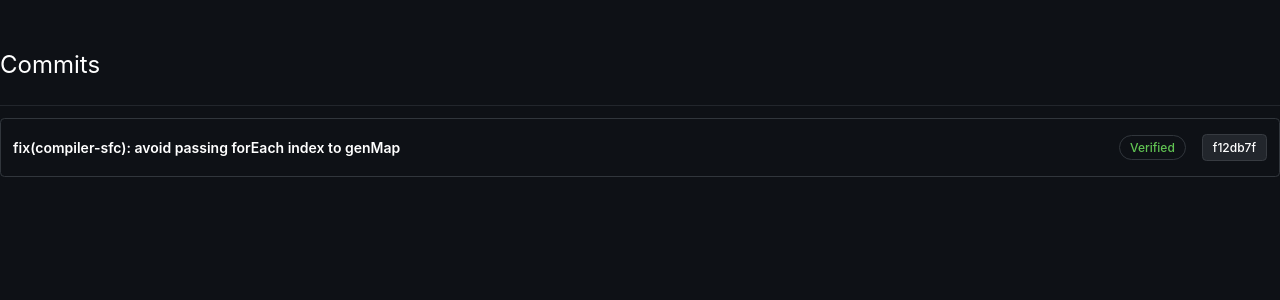
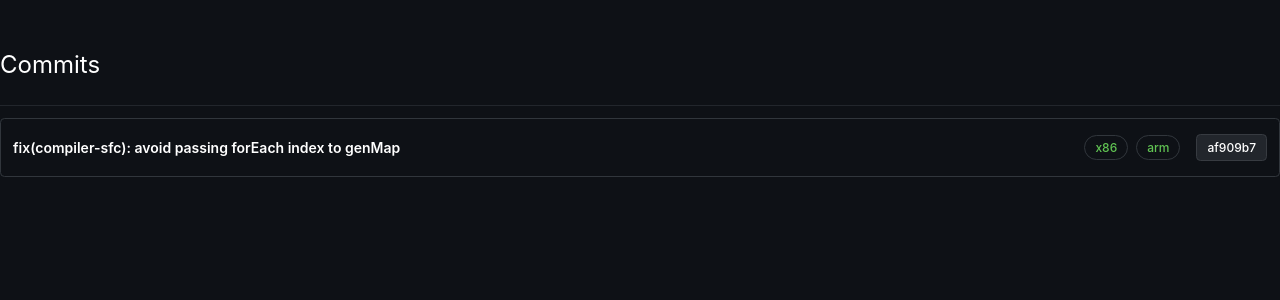
Before and after one commit to DragonnZhang/ArchTrack, a Nuxt app: page /index/result in a window 1280 px wide. Shown: the top 300 px of the page. Built offline with nearby package versions, Linux system fonts and the light colour scheme.

Commit message:
ref: SearchList add props

```diff
--- a/components/SearchList.vue
+++ b/components/SearchList.vue
@@ -1,20 +1,24 @@
-<script setup lang="ts"></script>
+<script setup lang="ts">
+import { type SearchResult } from '~/utils/type'
+
+defineProps<SearchResult>()
+</script>
 
 <template>
   <div class="search-list-main">
     <div class="information">
       <p class="commit-information">
-        <NuxtLink class="link" to="/">
-          fix(compiler-sfc): avoid passing forEach index to genMap
+        <NuxtLink class="link" :to="`/commit/${hash}`">
+          {{ information }}
         </NuxtLink>
       </p>
     </div>
     <div class="right-area">
       <div class="tags">
-        <SearchListTag>Verified</SearchListTag>
+        <SearchListTag v-for="tag in tags" :key="tag">{{ tag }}</SearchListTag>
       </div>
       <div class="hash">
-        <SearchListHash>f12db7f</SearchListHash>
+        <SearchListHash>{{ hash.slice(0, 7) }}</SearchListHash>
       </div>
     </div>
   </div>
@@ -26,6 +30,11 @@
   padding: 0.5rem 1rem;
   border: 1px solid #31363c;
   border-radius: 0.375rem;
+  margin-bottom: 10px;
+
+  &:hover {
+    background-color: #171b21;
+  }
 
   .information {
     flex: auto;
@@ -44,6 +53,10 @@
     display: flex;
     align-items: center;
     gap: 8px;
+
+    .tags {
+      display: flex;
+    }
   }
 }
 </style>
--- a/pages/index/result.vue
+++ b/pages/index/result.vue
@@ -9,7 +9,11 @@ const { repo, branch } = route.query
       <h2>Commits</h2>
     </div>
     <div class="search-main-content">
-      <SearchList />
+      <SearchList
+        information="fix(compiler-sfc): avoid passing forEach index to genMap"
+        :tags="['x86', 'arm']"
+        hash="af909b7d459708f2496c417957875c2d54664704"
+      />
     </div>
   </div>
 </template>
```
